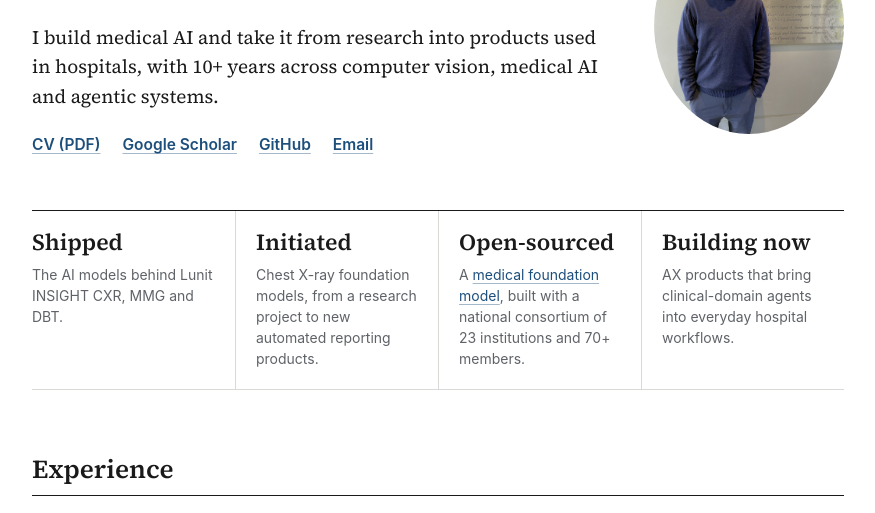
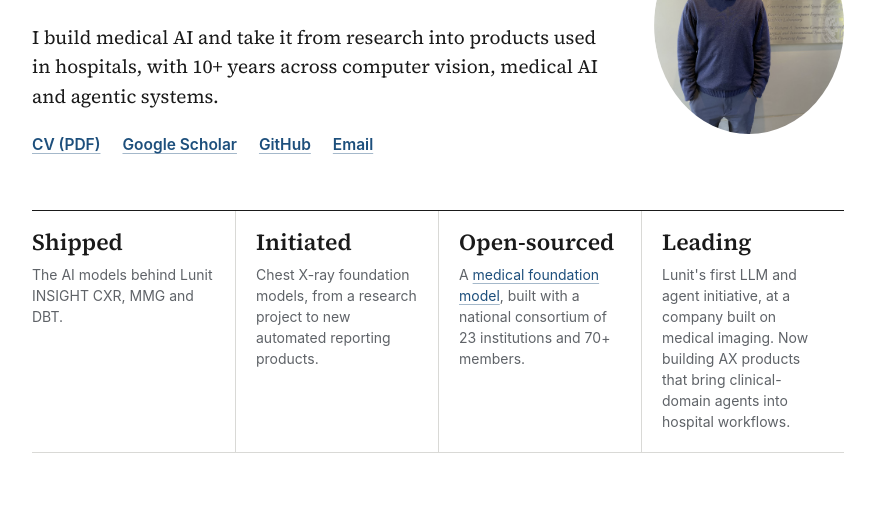
Before and after one commit to TaeSoo-Kim/TaeSoo-Kim.github.io, a plain HTML site: page index.html in a window 1280 px wide. Shown: the part 212-725 px from the top of the page, without its empty margins (202-1077 px from the left). Drawn offline with Linux system fonts and the light colour scheme.

Commit message:
Site: fourth tile becomes Leading (first LLM and agent initiative)
Co-Authored-By: Claude Fable 5.2 <noreply@anthropic.com>

```diff
--- a/index.html
+++ b/index.html
@@ -72,8 +72,8 @@
           <p>A <a href="https://medigatenews.com/news/2040726640">medical foundation model</a>, built with a national consortium of 23 institutions and 70+ members.</p>
         </div>
         <div class="tile">
-          <span class="num">Building now</span>
-          <p>AX products that bring clinical-domain agents into everyday hospital workflows.</p>
+          <span class="num">Leading</span>
+          <p>Lunit's first LLM and agent initiative, at a company built on medical imaging. Now building AX products that bring clinical-domain agents into hospital workflows.</p>
         </div>
       </div>
     </div>
```
